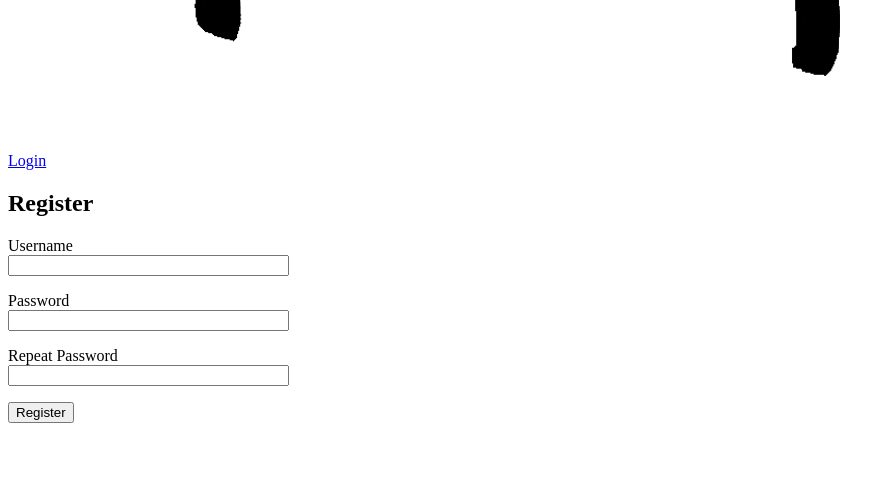
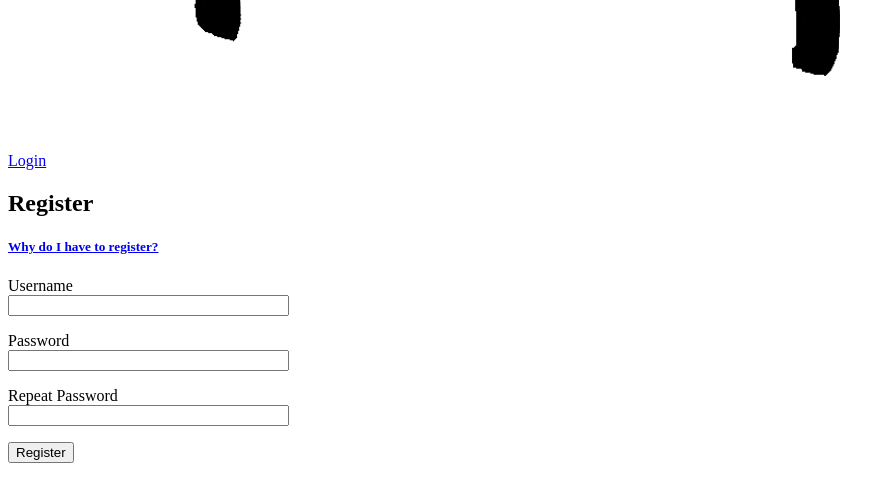
Before and after one commit to ytorg/Yotter, a Flask app: page /register in a window 1280 px wide. Shown: the part 787-1266 px from the top of the page, without its empty margins (0-895 px from the left). Before the commit the page ends 1210 px from the top, so only its background shows below. Run offline with Flask 2, Linux system fonts and the light colour scheme; parts of the project's set-up code (start-up, migrations or seed data) failed here and were passed over.

Commit message:
Add link to faq on registrations

```diff
--- a/app/templates/_closed_registrations.html
+++ b/app/templates/_closed_registrations.html
@@ -5,5 +5,6 @@
 
     <div class="ui row">
         <h2 class="ui header">Registrations are currently closed.</h2>
+        <h5 class="ui centered header"><a href="https://github.com/ytorg/Yotter#why-do-i-have-to-register-to-use-yotter">Why do I have to register?</a></h5>
     </div>
 </div>
--- a/app/templates/register.html
+++ b/app/templates/register.html
@@ -1,8 +1,9 @@
 {% extends "base.html" %}
 
 {% block content %}
-    {% if registrations %}
+{% if registrations %}
         <h2 class="ui centered header">Register</h2>
+        <h5 class="ui centered header"><a href="https://github.com/ytorg/Yotter#why-do-i-have-to-register-to-use-yotter">Why do I have to register?</a></h5>
         <div class="ui text container" id="container">
             <form class="ui form" action="" method="post">
                 {{ form.hidden_tag() }}
--- a/app/templates/status.html
+++ b/app/templates/status.html
@@ -26,6 +26,7 @@
             <div class="ui icon header">
               <i class="user circle outline icon"></i>
               Can I register?
+              <h5 class="ui centered header"><a href="https://github.com/ytorg/Yotter#why-do-i-have-to-register-to-use-yotter">Why do I have to register?</a></h5>
             </div>
 
               {%if cani%}
```
